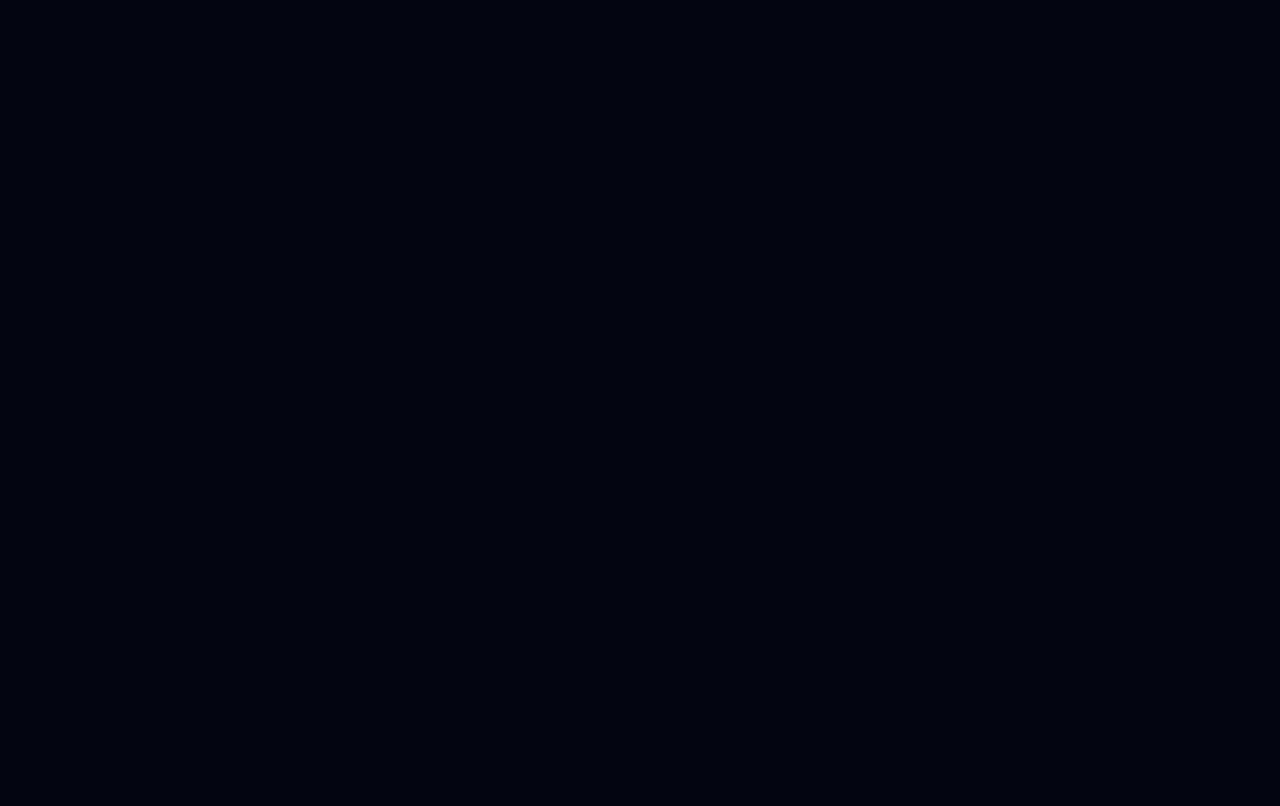
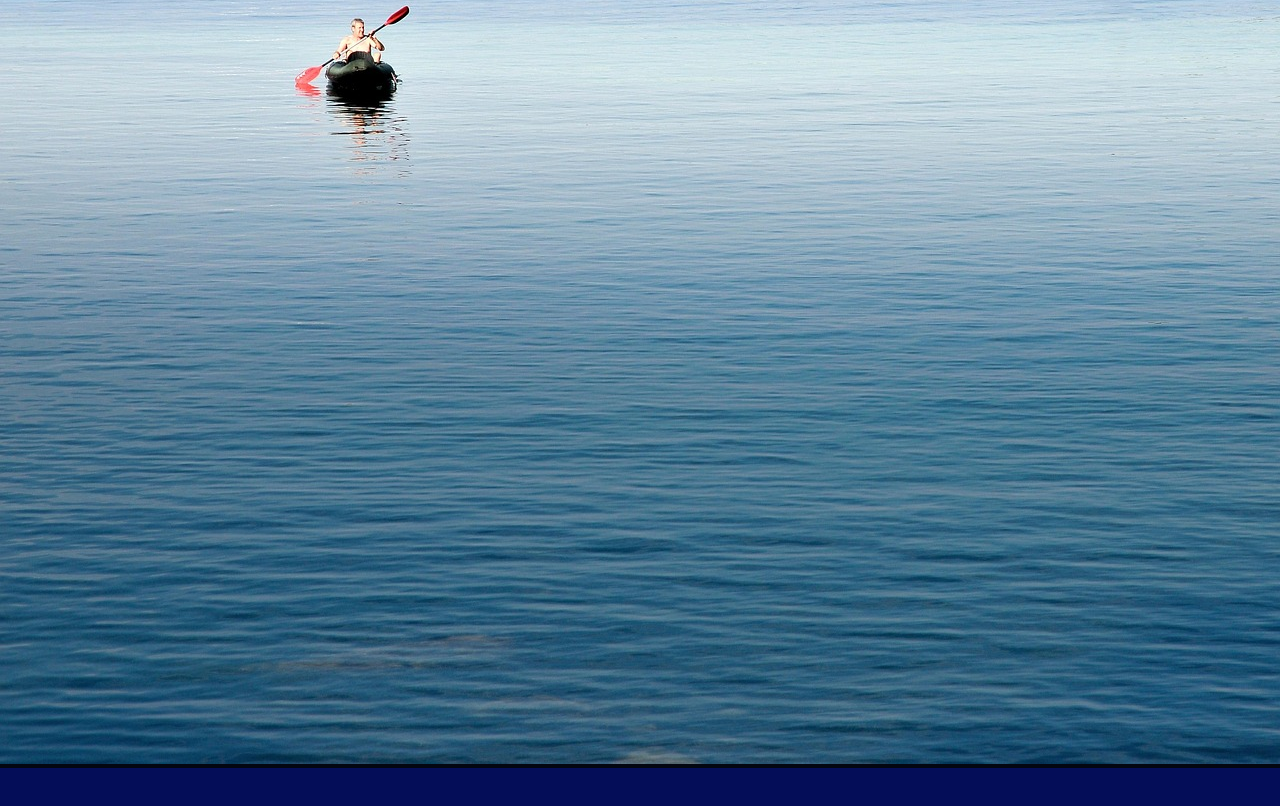
Before and after one commit to victorguimaraesdev/InstitutoArcanjosCaipoloaque, a React (Vite) app: page / in a window 1280 px wide. Shown: the part 276-1082 px from the top of the page. Before the commit the page ends 800 px from the top, so only its background shows below. Built offline with nearby package versions, Linux system fonts and the light colour scheme.

Commit message:
feat: add footer

```diff
--- a/global/GlobalStyle.ts
+++ b/global/GlobalStyle.ts
@@ -9,7 +9,7 @@ export const GlobalStyle = createGlobalStyle`
     }
     :root {
         --primary: #040d58;
-        --secondary: #f4f800;;
+        --secondary: #000000ff;
         --tertiary: #fdff98;
     }
     //#f4f800;
--- a/src/Pages/Home.tsx
+++ b/src/Pages/Home.tsx
@@ -1,14 +1,16 @@
 
+import { ContainerFooter } from '../components/Footer/Container.Footer'
 import { ContainerHeader } from '../components/Header/Container.Header'
 import { ContainerNav } from '../components/Nav/Container.Nav'
-// import { ContainerBaner } from '../components/Baner/Container.Baner'
+import { ContainerBaner } from '../components/Baner/Container.Baner'
 
 export const Home = () => {
     return (
         <>
             <ContainerHeader />
             <ContainerNav />
-            {/* <ContainerBaner /> */}
+            <ContainerBaner />
+            <ContainerFooter />
         </>
     )
 }
--- /dev/null
+++ b/src/components/Footer/Container.Footer.tsx
@@ -0,0 +1,15 @@
+import styled from "styled-components"
+
+const ContainerMaster = styled.footer`
+    height: 50px;
+    width: 100%;
+    background-color: var(--primary);
+`
+
+
+
+export const ContainerFooter = () => {
+    return (
+        <ContainerMaster />
+    )
+}
--- a/src/components/Nav/Container.Nav.tsx
+++ b/src/components/Nav/Container.Nav.tsx
@@ -6,7 +6,6 @@ const ContainerMaster = styled.nav`
     gap: 100px;
     height: 50px;
     width: 50%;
-    /* border-radius: 0 50px 50px 0; */
     background-color: rgba(0, 0, 0, 0.2);
 `
 
```
